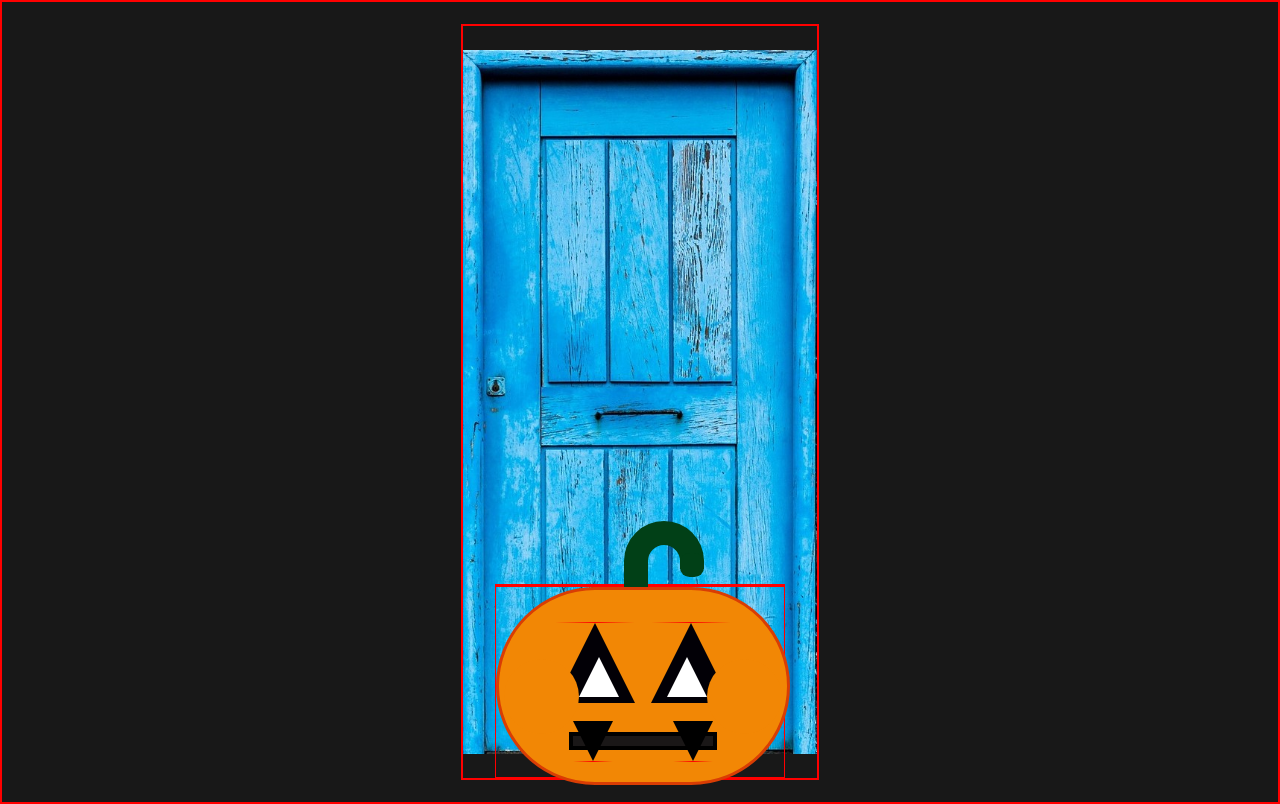
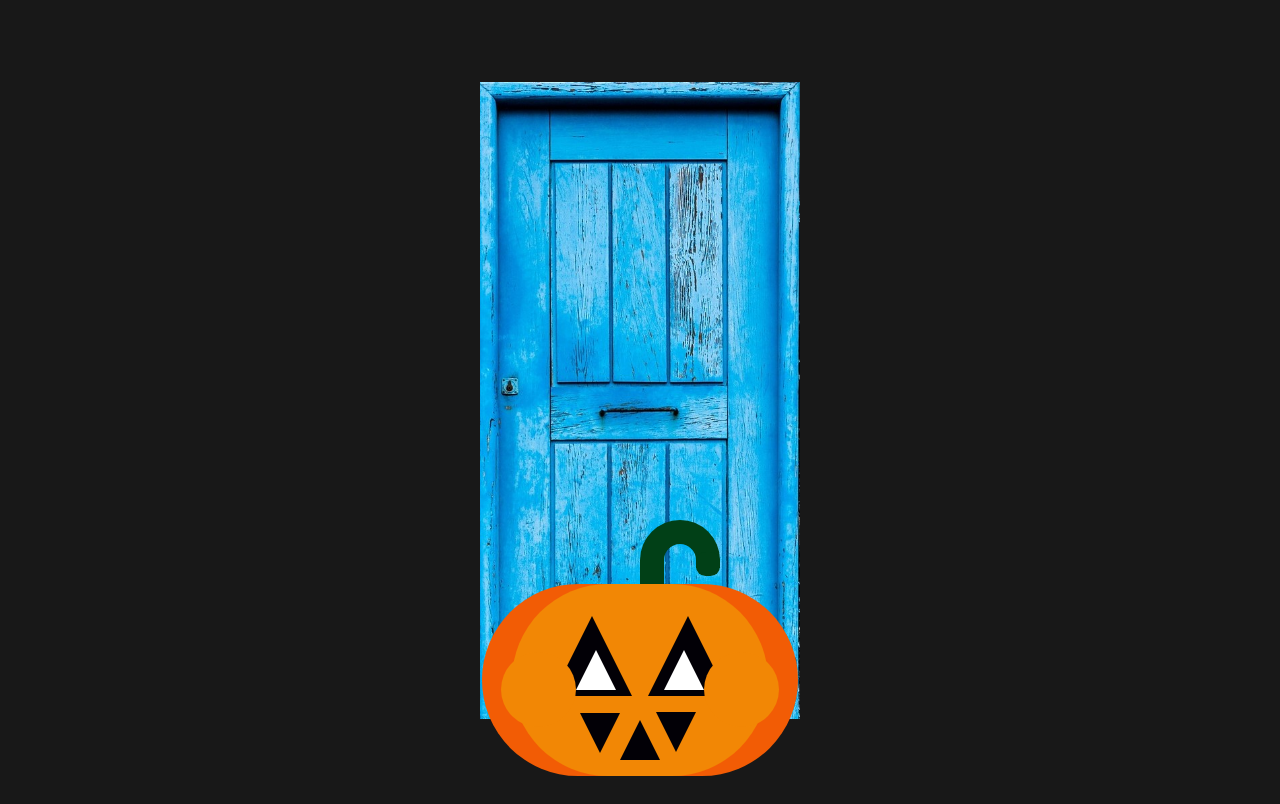
Before and after one commit to chrobles9/HalloweenCodepenWK1, a plain HTML site: page index.html in a window 1280 px wide. Drawn offline with Linux system fonts and the light colour scheme.

Commit message:
Pumpkin mouth styles updated.

```diff
--- a/index.html
+++ b/index.html
@@ -27,10 +27,9 @@
         <div class="pumpkinBody">
           <div class="pumpkinEye"></div>
           <div class="pumpkinEye eyeSpread"></div>
-          <!-- TODO: Add Pumpkin Mouth -->
           <div class="pumpkinMouth">
-            <div class="teethTop"></div>
-            <div class="teethBottom"></div>
+            <div class="teethLeft"></div>
+            <div class="teethRight"></div>
           </div>
         </div>
 
--- a/styles.css
+++ b/styles.css
@@ -1,22 +1,19 @@
-*{
+/* *{
   border: 1px red solid;
-}
-:root{
+} */
+:root {
   --canvas-Background: #181818;
   --black: #020006;
   --yellow: #ffd239;
-  --orange: #F28705;
-  --orange-shadow: #F25C05;
+  --orange: #f28705;
+  --orange-shadow: #f25c05;
 
-
-  --orange-border: #D93D04;
-
+  --orange-border: #d93d04;
 
   --red-orange: #fc4235;
   --white: #ffffff;
   --green: #014017;
   --font-size: 10px;
-
 }
 
 body {
@@ -26,7 +23,6 @@ body {
   margin: 0 auto;
   place-items: center center;
 }
-
 
 /********** Door *********/
 .door {
@@ -43,7 +39,7 @@ body {
   background-size: contain;
   background-repeat: no-repeat;
   /* Pumpkin Shadow */
-    /* &::after {
+  /* &::after {
       content: "";
       position: absolute;
       width: 70%;
@@ -58,7 +54,7 @@ body {
 /********* Pumpkin Container  *********/
 .pumpkinSize {
   position: relative;
-  width: 18em;
+  width: 16em;
   height: 12em;
   z-index: 1;
 }
@@ -71,8 +67,8 @@ body {
   height: inherit;
   background-color: var(--orange);
   border-radius: 13.875em;
-  border: 3px solid var(--orange-border);
-  /* box-shadow: -3.875em 0 #fc4235 3.875em 0 #ffc564; */
+  /* border: 3px solid var(--orange-border); */
+  box-shadow: -1.875em 0 var(--orange-shadow), 1.875em 0 var(--orange-shadow);
 }
 /********* Pumpkin Eyes *********/
 .pumpkinEye {
@@ -85,7 +81,7 @@ body {
   border-left: 2.5em solid transparent;
   border-right: 2.5em solid transparent;
   border-bottom: 5em solid var(--black);
-/* Eye Pupil Shapes */
+  /* Eye Pupil Shapes */
   &::before {
     content: "";
     position: absolute;
@@ -118,8 +114,8 @@ body {
 }
 
 /********* Pumpkin Stem  *********/
-.pumpkinStem{
-/* Stem Curved portion  */
+.pumpkinStem {
+  /* Stem Curved portion  */
   position: absolute;
   top: -4em;
   left: 8em;
@@ -130,7 +126,7 @@ body {
   border: 1.5em solid;
   border-bottom: 0;
   box-sizing: border-box;
-/* Stem Tip End  */
+  /* Stem Tip End  */
   &::before {
     content: "";
     position: absolute;
@@ -141,7 +137,7 @@ body {
     border-radius: 40%;
     background-color: currentColor;
   }
-/* Stem straight section  */
+  /* Stem straight section  */
   &::after {
     content: "";
     position: absolute;
@@ -155,30 +151,14 @@ body {
 
 /********** Pumpkin Mouth  **********/
 .pumpkinMouth {
-  /* display: block;
-  position: absolute;
-  bottom: 1.5em;
-
+  /* Center Triangle  */
   width: 0;
   height: 0;
   border-left: 1.25em solid transparent;
   border-right: 1.25em solid transparent;
-  border-top: 2.5em solid black; */
+  border-bottom: 2.5em solid var(--black);
 
-  /* height: 2em;
-  width: 9em;
-  border-radius: 70%; */
-
-
-  /* box-shadow: -1em 0, 1em 0; */
-  /* background: currentColor; */
-
-  width: 140px;
-  height: 10px;
-  bottom: 2em;
-  background: rgb(26 23 23);
-  /* margin-top: 90px; */
-  border: 4px solid black;
+  bottom: 1em;
   display: flex;
   justify-content: space-between;
   align-items: center;
@@ -186,26 +166,31 @@ body {
   overflow: visible;
 }
 
-.teethTop {
+.teethRight {
   width: 0;
   height: 0;
   border-left: 1.25em solid transparent;
   border-right: 1.25em solid transparent;
-  border-top: 2.5em solid black;
-  /* display: flex; */
-  /* justify-content: center; */
-  /* position: absolute; */
-  /* z-index: 15; */
+  border-top: 2.5em solid var(--black);
+  display: flex;
+  justify-content: center;
+  position: absolute;
+  z-index: 15;
+
+  top: -0.5em;
+  left: 1em;
 }
-.teethBottom {
-
+.teethLeft {
   width: 0;
   height: 0;
   border-left: 1.25em solid transparent;
   border-right: 1.25em solid transparent;
-  border-top: 2.5em solid black;
-    /* display: flex; */
-    justify-content: center;
-    /* position: relative;  */
+  border-top: 2.5em solid var(--black);
 
+  top: 0.8em;
+  left: -3.75em;
+
+  display: flex;
+  justify-content: center;
+  position: relative;
 }
```
